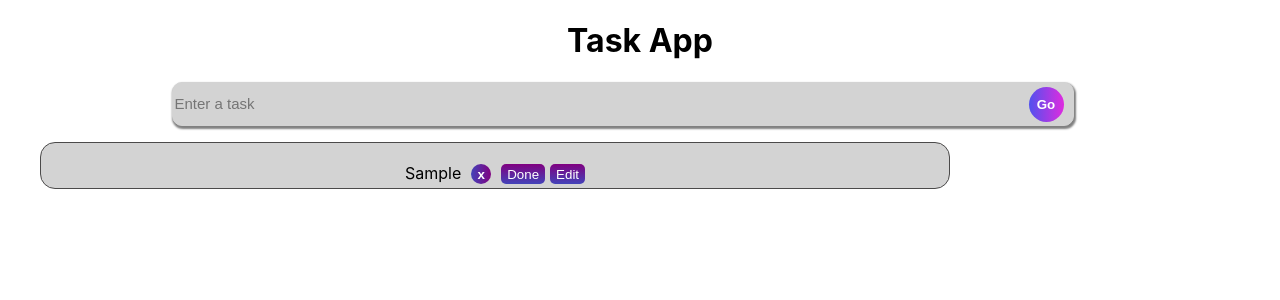
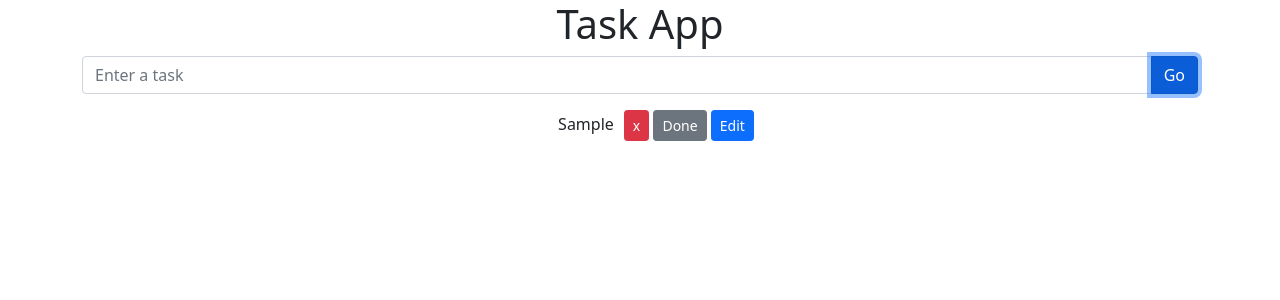
Before and after one commit to Daniel-16/react-typescript, a React (Create React App) app: page / in a window 1280 px wide. Both pictures are taken after typing "Sample" into the empty fields and a click on the button "Go". Shown: the top 300 px of the page. Built offline with nearby package versions, Linux system fonts and the light colour scheme.

Commit message:
Feat: Completed task as well as installing new dependencies

```diff
--- /dev/null
+++ b/src/components/Edit.tsx
@@ -0,0 +1,30 @@
+import React, { useRef, useEffect } from "react";
+import { Todo } from "../model";
+interface Props {
+  editTodo: string;
+  handleEdit: (e: React.ChangeEvent<HTMLInputElement>) => void;
+  handleEditSubmit: (e: React.FormEvent, id: number) => void;
+  todo: Todo;
+}
+
+const Edit = ({ editTodo, handleEdit, handleEditSubmit, todo }: Props) => {
+  const inputRef = useRef<HTMLInputElement>(null);
+  useEffect(() => {
+    inputRef.current?.focus();
+  }, [editTodo]);
+  return (
+    <div className="text-center">
+      <form onSubmit={(e) => handleEditSubmit(e, todo.id)}>
+        <input
+          ref={inputRef}
+          type="text"
+          value={editTodo}
+          onChange={handleEdit}
+          className="form-control w-50"
+        />
+      </form>
+    </div>
+  );
+};
+
+export default Edit;
--- a/src/components/Input.tsx
+++ b/src/components/Input.tsx
@@ -1,6 +1,5 @@
 import React, { useRef } from "react";
 import { Todo } from "../model";
-import "./styles.css";
 
 interface Props {
   todo: string;
@@ -23,19 +22,21 @@ const Input = ({ todo, setTodo, todos, setTodos }: Props) => {
   };
   //   console.log(todos);
   return (
-    <div>
-      <form style={{ textAlign: "center", padding: "10" }} onSubmit={handleAdd}>
+    <div className="container">
+      <form onSubmit={handleAdd}>
+        <div className="input-group">
           <input
             ref={inputRef}
             type="text"
             value={todo}
             onChange={handleInput}
             placeholder="Enter a task"
-          className="input"
+            className="form-control w-70"
           />
-        <button type="submit" className="submit__button">
+          <button type="submit" className="btn btn-primary">
             Go
           </button>
+        </div>
       </form>
     </div>
   );
--- a/src/components/TodoLists.tsx
+++ b/src/components/TodoLists.tsx
@@ -1,7 +1,6 @@
 import React from "react";
 import { Todo } from "../model";
 import TodosCard from "./TodosCard";
-import "./styles.css";
 
 interface Props {
   todos: Todo[];
--- a/src/components/TodosCard.tsx
+++ b/src/components/TodosCard.tsx
@@ -1,6 +1,7 @@
 import React, { useState } from "react";
 import { Todo } from "../model";
-import "./card.css";
+// import "./card.css";
+import Edit from "./Edit";
 
 interface Props {
   todo: Todo;
@@ -23,29 +24,38 @@ const TodosCard = ({ todo, todos, setTodos }: Props) => {
     );
     console.log(todo.isDone);
   };
+  const handleEdit = (e: React.ChangeEvent<HTMLInputElement>) => {
+    setEditTodo(e.target.value);
+  };
+  const handleEditSubmit = (e: React.FormEvent, id: number) => {
+    e.preventDefault();
+    setTodos(
+      todos.map((todo) => (todo.id === id ? { ...todo, todo: editTodo } : todo))
+    );
+    setEdit(false);
+  };
   return (
-    <div>
-      <div className="card">
-        <li className="todos">
+    <div className="container mt-3 text-center">
+      <li className="todos" style={{ listStyleType: "none" }}>
         {todo.isDone ? (
           <>
             <br />
             <s>{todo.todo}</s>
             <span style={{ marginLeft: 10 }}>
               <button
-                  className="delete__button"
+                className="btn btn-sm btn-danger"
                 onClick={() => handleDelete(todo.id)}
               >
                 x
-                </button>
+              </button>{" "}
               <button
-                  className="tick__button"
+                className="btn btn-sm btn-secondary"
                 onClick={() => handleDone(todo.id)}
               >
                 {todo.isDone ? "Undone" : "Done"}
-                </button>
+              </button>{" "}
               <button
-                  className="edit__button"
+                className="btn btn-sm btn-primary"
                 onClick={() => {
                   // if (!edit && !todo.isDone) {
                   setEdit(!edit);
@@ -61,19 +71,19 @@ const TodosCard = ({ todo, todos, setTodos }: Props) => {
             {todo.todo}
             <span style={{ marginLeft: 10 }}>
               <button
-                  className="delete__button"
+                className="btn btn-sm btn-danger"
                 onClick={() => handleDelete(todo.id)}
               >
                 x
-                </button>
+              </button>{" "}
               <button
-                  className="tick__button"
+                className="btn btn-sm btn-secondary"
                 onClick={() => handleDone(todo.id)}
               >
                 Done
-                </button>
+              </button>{" "}
               <button
-                  className="edit__button"
+                className="btn btn-sm btn-primary"
                 onClick={() => {
                   // if (!edit && !todo.isDone) {
                   setEdit(!edit);
@@ -85,9 +95,16 @@ const TodosCard = ({ todo, todos, setTodos }: Props) => {
             </span>
           </>
         )}
-          {edit && <input type="text" />}
+        {/* {edit && <input type="text" value={editTodo} onChange={handleEdit} />} */}
+        {edit && (
+          <Edit
+            editTodo={editTodo}
+            handleEdit={handleEdit}
+            handleEditSubmit={handleEditSubmit}
+            todo={todo}
+          />
+        )}
       </li>
-      </div>
     </div>
   );
 };
--- a/src/components/card.css
+++ /dev/null
@@ -1,38 +0,0 @@
-.card {
-    width: 70%;
-    height: 5px;
-    border: 1px solid rgb(75, 74, 74);
-    text-align: center;
-    align-items: center;
-    box-shadow: 0 0 3px 3px 0;
-    background-color: lightgrey;
-    border-radius: 15px;
-    padding: 20px;
-    margin-bottom: 10px
-}
-.todos {
-    list-style-type: none;
-    justify-content: space-evenly;
-    /* padding: 20px */
-}
-.delete__button {
-    background: linear-gradient(to right, rgb(67, 67, 185), purple);
-    color: white;
-    border-radius: 50%;
-    border: none;
-    width: 20px;
-    height: 20px;
-    font-weight: bold;
-    padding: -10px;
-    cursor: pointer;
-    margin-right: 5px
-}
-.tick__button, .edit__button {
-    background: linear-gradient(to top, rgb(67, 67, 185), purple);
-    color: #fff;
-    border: none;
-    border-radius: 5px;
-    height: 20px;
-    cursor: pointer;
-    margin-left: 5px
-}
--- a/src/components/styles.css
+++ /dev/null
@@ -1,30 +0,0 @@
-.input {
-    height: 40px;
-    width: 70%;
-    border-radius: 10px;
-    border: 1px solid lightgrey;
-    background-color: lightgrey;
-    font-size: 15px;
-    transition: 0.4s;
-    box-shadow: 1px 2px 2px 1px grey
-}
-.input:focus {
-    box-shadow: 0 0 10px 1000px rgb(66, 66, 66);
-    outline: none
-}
-.submit__button {
-    position: relative;
-    right: 45px;
-    width: 35px;
-    height: 35px;
-    border-radius: 100%;
-    border: none;
-    background: linear-gradient(to right, rgb(81, 81, 238), rgb(223, 43, 223));
-    color: white;
-    font-weight: bolder;
-    cursor: pointer;
-    transition: 1s ease-in;
-}
-.submit__button:hover {
-    background: linear-gradient(to bottom, rgb(81, 81, 238), rgb(223, 43, 223));
-}
--- a/src/index.tsx
+++ b/src/index.tsx
@@ -2,6 +2,7 @@ import React from "react";
 import ReactDOM from "react-dom/client";
 import "./index.css";
 import App from "./App";
+import "bootstrap/dist/css/bootstrap.min.css";
 
 const root = ReactDOM.createRoot(
   document.getElementById("root") as HTMLElement
```
Also changed, not shown: package.json (+7 -0 lines), 1 other file (tests, documents, lock files or other folders). Lines whose indentation alone changed are shown as unchanged.
